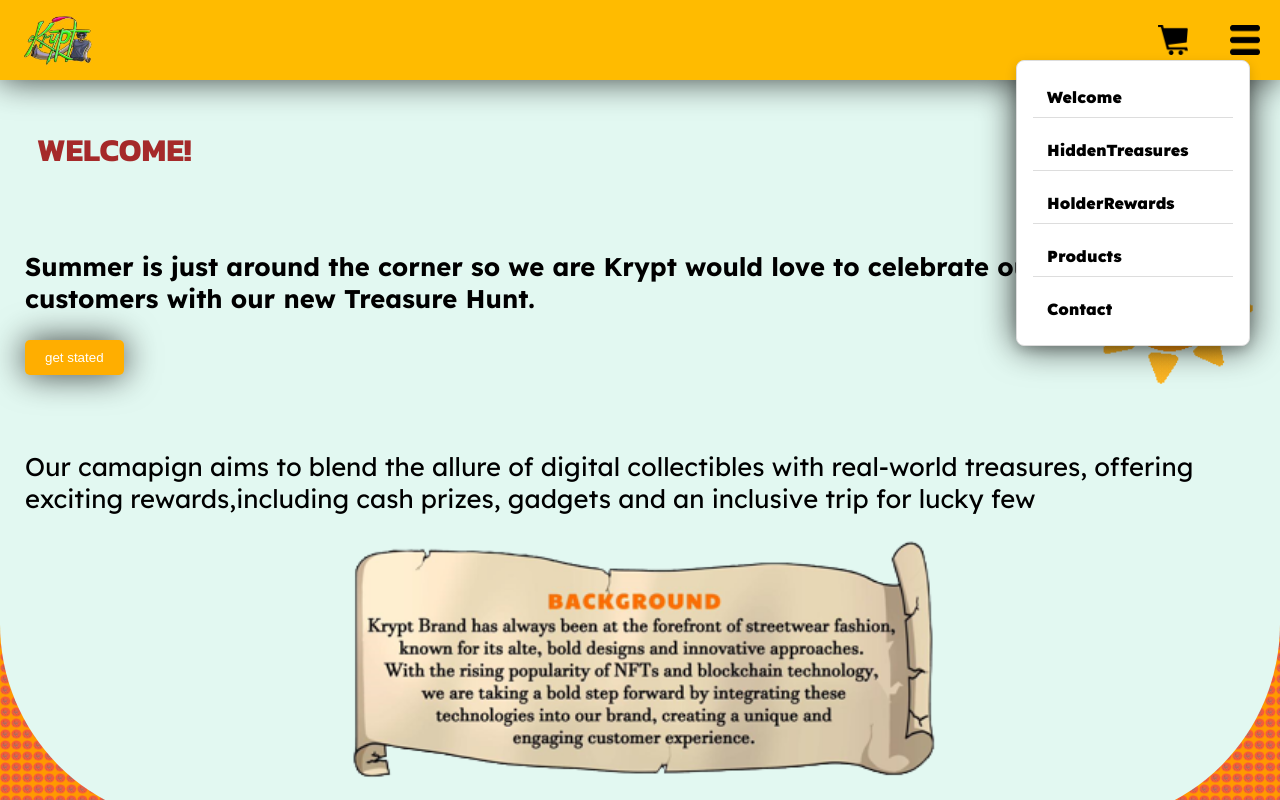
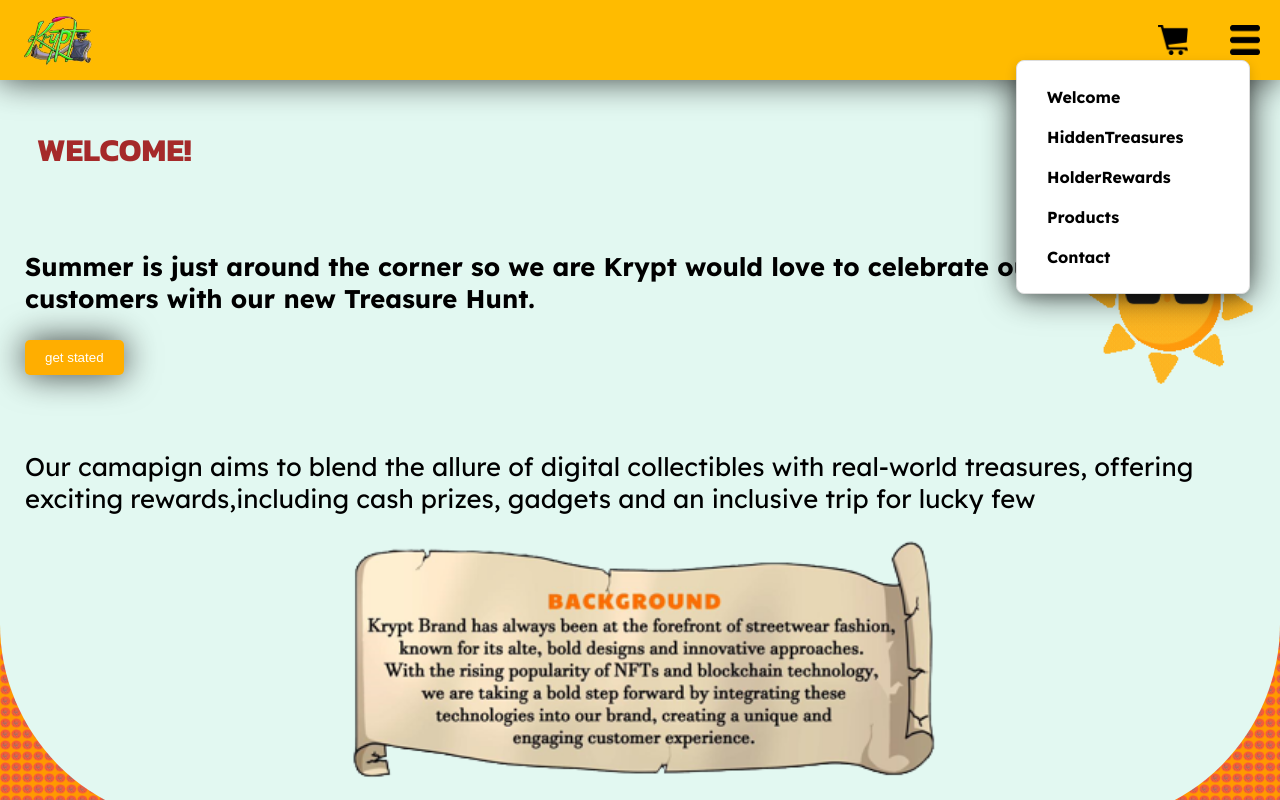
Before and after one commit to AdeelTahir-SE/KryptoSphere, a React (Vite) app: page / in a window 1280 px wide. Both pictures are taken after a click on the picture 1245 px from the left and 40 px from the top of the page. Shown: the top 800 px of the page. Built offline with nearby package versions, Linux system fonts and the light colour scheme.

Commit message:
maybe final commit

```diff
--- a/src/components/Navbar.css
+++ b/src/components/Navbar.css
@@ -37,28 +37,19 @@ nav {
     pointer-events: auto; /* Enable clicks when visible */
 }
 
-.dropdown > ul {
-    margin: 0;
-    padding: 0;
-    list-style: none;
-}
-
-.dropdown > ul > li {
+/* Styles for dropdown items */
+.dropdown-item {
+    display: block; /* Make each link a block element */
     text-align: left;
     font-size: medium; /* Increase font size */
-    list-style: none;
     padding: 10px 14px; /* Add padding for better spacing */
-    border-bottom: 1px solid #ddd;
-    color: #333; /* Darker text color for better readability */
+    color: #000000; /* Darker text color for better readability */
+    text-decoration: none; /* Remove underline */
     transition: background-color 0.2s ease; /* Smooth background color transition */
 }
 
-.dropdown > ul > li:hover {
+.dropdown-item:hover {
     background-color: #f5f5f5; /* Light grey background on hover */
-}
-
-.dropdown > ul > li:last-child {
-    border-bottom: none;
 }
 
 /* Styles for the logo container */
--- a/src/components/Navbar.jsx
+++ b/src/components/Navbar.jsx
@@ -1,60 +1,81 @@
-import React, { useState, useRef, useEffect } from 'react';
+import React, { useState, useRef, useEffect } from "react";
 import logoupworkedited from "../assets/logoupworkedited.png";
 import cart from "../assets/cart.png";
 import hamburger from "../assets/hamburger.png";
 import "./Navbar.css";
-import { Link } from 'react-router-dom';
+import { Link } from "react-router-dom";
 
 export default function Navbar() {
   const [isDropdownOpen, setIsDropdownOpen] = useState(false);
   const dropdownRef = useRef(null);
 
   const toggleDropdown = () => {
-        setIsDropdownOpen(!isDropdownOpen);
+    setIsDropdownOpen((prevState) => !prevState);
   };
 
   useEffect(() => {
     if (isDropdownOpen) {
-            dropdownRef.current.classList.add('open');
+      dropdownRef.current.classList.add("open");
     } else {
-            dropdownRef.current.classList.remove('open');
+      dropdownRef.current.classList.remove("open");
     }
   }, [isDropdownOpen]);
 
   useEffect(() => {
     const handleClickOutside = (event) => {
-            if (dropdownRef.current && !dropdownRef.current.contains(event.target)) {
+      if (
+        dropdownRef.current &&
+        !dropdownRef.current.contains(event.target) &&
+        !event.target.closest(".hamburger")
+      ) {
         setIsDropdownOpen(false);
       }
     };
 
-        document.addEventListener('mousedown', handleClickOutside);
+    document.addEventListener("mousedown", handleClickOutside);
     return () => {
-            document.removeEventListener('mousedown', handleClickOutside);
+      document.removeEventListener("mousedown", handleClickOutside);
     };
   }, []);
 
   return (
     <nav>
       <ul className="logo">
-                <li><Link to="/" ><img src={logoupworkedited} alt="logo" /></Link></li>
+        <li>
+          <Link to="/">
+            <img src={logoupworkedited} alt="logo" />
+          </Link>
+        </li>
       </ul>
       <ul className="icons">
-                <li><img src={cart} alt="cart" /></li>
         <li>
-                    <img
-                        src={hamburger}
-                        alt="hamburger"
-                        onClick={toggleDropdown}
-                    />
-                    <div ref={dropdownRef} className={`dropdown ${isDropdownOpen ? 'open' : ''}`}>
-                        <ul>
-                            <li><Link to="/Welcome">Welcome</Link></li>
-                            <li><Link to="/HiddenTreasures">HiddenTreasures</Link></li>
-                            <li><Link to="/HolderRewards">HolderRewards</Link></li>
-                            <li><Link to="/Products">Products</Link></li>
-                            <li><Link to="/Contact">Contact</Link></li>
-                        </ul>
+          <img src={cart} alt="cart" />
+        </li>
+        <li className="hamburger">
+          <img src={hamburger} alt="hamburger" onClick={toggleDropdown} />
+          <div
+            ref={dropdownRef}
+            className={`dropdown ${isDropdownOpen ? "open" : ""}`}
+            onClick={(e) => {
+              e.stopPropagation();
+              setIsDropdownOpen(false);
+            }}
+          >
+            <Link to="/Welcome" className="dropdown-item">
+              Welcome
+            </Link>
+            <Link to="/HiddenTreasures" className="dropdown-item">
+              HiddenTreasures
+            </Link>
+            <Link to="/HolderRewards" className="dropdown-item">
+              HolderRewards
+            </Link>
+            <Link to="/Products" className="dropdown-item">
+              Products
+            </Link>
+            <Link to="/Contact" className="dropdown-item">
+              Contact
+            </Link>
           </div>
         </li>
       </ul>
--- a/src/components/ShirtCard.jsx
+++ b/src/components/ShirtCard.jsx
@@ -8,7 +8,6 @@ export default function ShirtCard({ src, number ,addtocart,preview }) {
             <div className="carddetails">
             <div className="shirt-info">
                     <h3 className="shirt-number">{number}</h3>
-                <span className="shirt-price">$100</span>
 
             </div>
             <div className="shirt-footer">
--- a/src/pages/Products.jsx
+++ b/src/pages/Products.jsx
@@ -21,7 +21,7 @@ export default function Products() {
     };
 
     // Set the number of times to repeat the products
-    const repeatedProducts = repeatProducts(initialProducts, 25); // Adjust the number to repeat as needed
+    const repeatedProducts = repeatProducts(initialProducts, 15); // Adjust the number to repeat as needed
 
     return (
         <div className="products">
```
Lines whose indentation alone changed are shown as unchanged.
